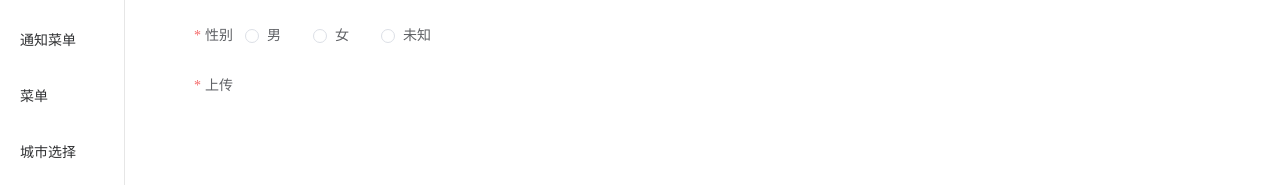
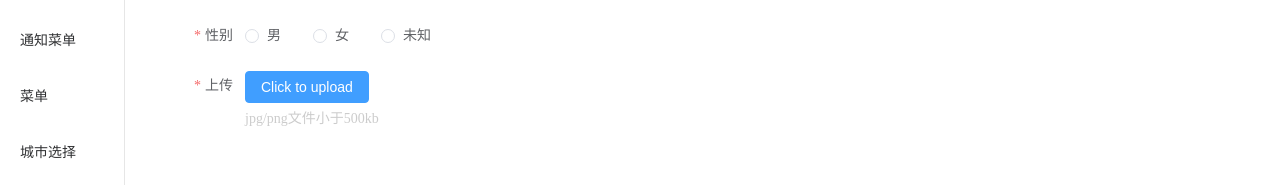
Before and after one commit to yanggengzhen123/vue3-components, a Vue app: page /form in a window 1280 px wide. Shown: the part 267-452 px from the top of the page. Built offline with nearby package versions, Linux system fonts and the light colour scheme.

Commit message:
2022/1/7

```diff
--- a/src/components/form/src/index.vue
+++ b/src/components/form/src/index.vue
@@ -20,8 +20,27 @@
           v-model="model[item.prop!]"
         ></component>
         <!-- upload组件特殊处理 -->
-        <el-upload v-else></el-upload>
+        <el-upload
+          v-else
+          v-bind="item.uploadAttrs"
+          :on-preview="onPreview"
+          :on-remove="onRemove"
+          :on-success="onSuccess"
+          :on-error="onError"
+          :on-progress="onProgress"
+          :on-change="onChange"
+          :before-upload="beforeUpload"
+          :before-remove="beforeRemove"
+          :http-request="httpRequest"
+          :on-exceed="onExceed"
+        >
+          <slot name="uploadArea"></slot>
+          <template #tip>
+            <slot name="uploadTip"></slot>
+          </template>
+        </el-upload>
       </el-form-item>
+      <!-- checkbox-group select等 -->
       <el-form-item
         v-if="item.children && item.children.length"
         :prop="item.prop"
@@ -57,6 +76,10 @@ let props = defineProps({
     type: Array as PropType<FormOptions[]>,
     required: true,
   },
+  // 用户自定义上传方法
+  httpRequest: {
+    type: Function,
+  },
 })
 let model = ref<any>(null)
 let rules = ref<any>(null)
@@ -85,6 +108,45 @@ watch(
   },
   { deep: true }
 )
+// upload上传组件的所有方法
+let emits = defineEmits([
+  "on-preview",
+  "on-remove",
+  "on-success",
+  "on-error",
+  "on-progress",
+  "on-change",
+  "before-upload",
+  "before-remove",
+  "on-exceed",
+])
+const onPreview = () => {
+  emits("on-preview")
+}
+const onRemove = (file: any, fileList: any) => {
+  emits("on-remove", { file, fileList })
+}
+const onSuccess = (response: any, file: any, fileList: any) => {
+  emits("on-success", { response, file, fileList })
+}
+const onError = (err: any, file: any, fileList: any) => {
+  emits("on-error", { err, file, fileList })
+}
+const onProgress = (event: any, file: any, fileList: any) => {
+  emits("on-progress", { event, file, fileList })
+}
+const onChange = (file: any, fileList: any) => {
+  emits("on-change", { file, fileList })
+}
+const beforeUpload = (file: any) => {
+  emits("before-upload", { file })
+}
+const beforeRemove = (file: any, fileList: any): any => {
+  emits("before-remove", { file, fileList })
+}
+const onExceed = (files: any, fileList: any) => {
+  emits("on-exceed", { files, fileList })
+}
 </script>
 
 <style scoped></style>
--- a/src/views/form/index.vue
+++ b/src/views/form/index.vue
@@ -1,10 +1,29 @@
 <template>
   <div>
-    <z-form :options="options" label-width="100px"></z-form>
+    <z-form
+      :options="options"
+      label-width="100px"
+      @on-preview="handlePreview"
+      @on-remove="handleRemove"
+      @before-remove="beforeRemove"
+      @on-success="handleSuccess"
+      @on-onExceed="handleExceed"
+      @on-change="handleChange"
+      @beforeUpload="handleBeforeUpload"
+    >
+      <template #uploadArea>
+        <el-button type="primary">Click to upload</el-button>
+      </template>
+      <template #uploadTip>
+        <div style="color: #ccc">jpg/png文件小于500kb</div>
+      </template>
+    </z-form>
   </div>
 </template>
 
 <script setup lang="ts">
+import { ElMessage, ElMessageBox } from "element-plus"
+import type { UploadFile } from "element-plus/es/components/upload/src/upload.type"
 import { FormOptions } from "../../components/form/src/types/types"
 let options: FormOptions[] = [
   {
@@ -156,6 +175,11 @@ let options: FormOptions[] = [
     type: "upload", //上传
     label: "上传",
     prop: "pic",
+    uploadAttrs: {
+      action: "https://jsonplaceholder.typicode.com/posts/",
+      multiple: true,
+      limit: 3,
+    },
     rules: [
       {
         required: true,
@@ -165,6 +189,41 @@ let options: FormOptions[] = [
     ],
   },
 ]
+interface uploadFile {
+  file?: UploadFile
+  fileList?: UploadFile[]
+  files?: FileList
+  response?: Response
+}
+const handleRemove = ({ file, fileList }: uploadFile) => {
+  console.log(file, fileList)
+}
+const handlePreview = (file: UploadFile) => {
+  console.log(file)
+}
+const handleExceed = ({ files, fileList }: uploadFile) => {
+  ElMessage.warning(
+    `The limit is 3, you selected ${files!.length} files this time, add up to ${
+      files!.length + fileList!.length
+    } totally`
+  )
+}
+const beforeRemove = ({ file, fileList }: uploadFile) => {
+  return ElMessageBox.confirm(`Cancel the transfert of ${file!.name} ?`)
+}
+const handleSuccess = ({ response, file, fileList }: uploadFile) => {
+  console.log("handleSuccess")
+}
+const handleChange = ({ file, fileList }: uploadFile) => {
+  console.log(file)
+  console.log("====================================")
+  console.log(fileList)
+  console.log("====================================")
+}
+const handleBeforeUpload = (file: UploadFile) => {
+  console.log("handleBeforeUpload")
+  console.log(file)
+}
 </script>
 
 <style scoped></style>
```
Also changed, not shown: src/components/form/src/types/types.ts (+19 -0 lines).
